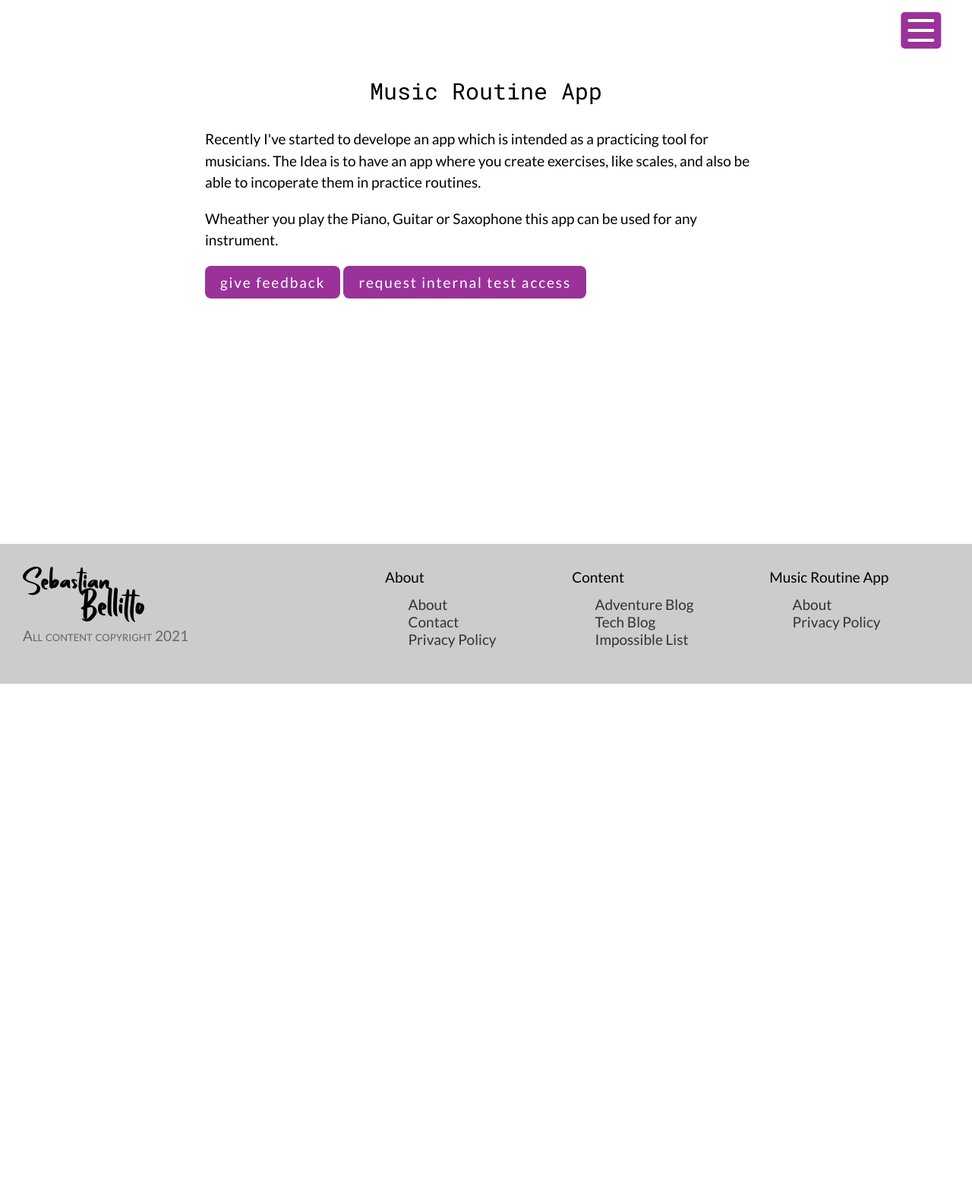
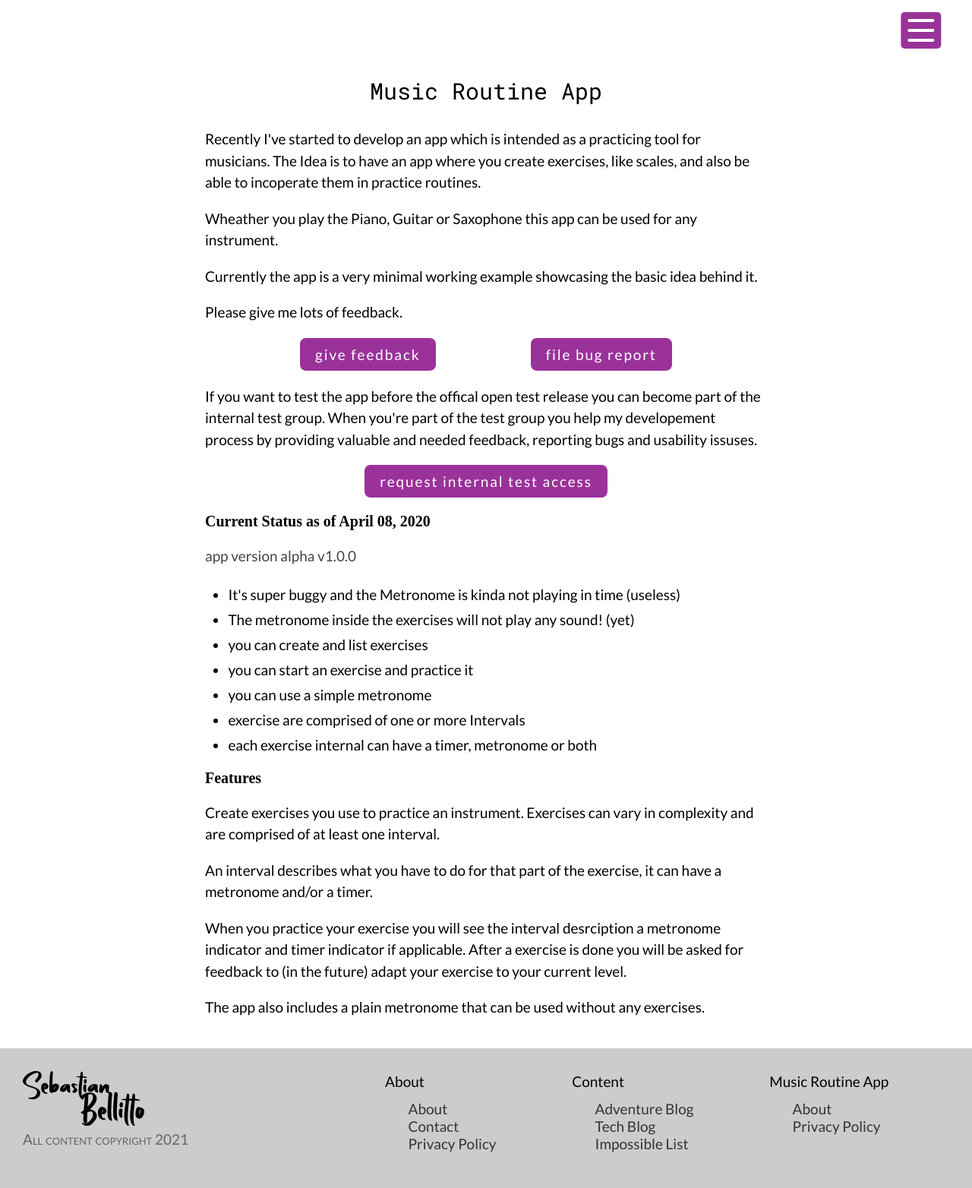
Before and after one commit to SebastianSlash/SebastianSlash.github.io, a Jekyll site: the page built from music-routine-app/about.html, in a window 1280 px wide. Shown: the whole page at 76% size. Built offline with Jekyll 4.4.1, drawn with Linux system fonts in a browser that asks for light colours; some web fonts are replaced; before the commit the page ends 900 px from its top, so only the background shows below that.

Commit message:
finalizes app section

```diff
--- a/_data/navigation.yml
+++ b/_data/navigation.yml
@@ -6,6 +6,8 @@
   link: /blogtype/adventure
 - name: Tech Blog
   link: /blogtype/tech
+- name: Music Routine App
+  link: /music-routine-app/about
 # - name: Podcast
 #   link: /pages/podcast
 - name: Impossible List
--- a/_sass/musicapp.sass
+++ b/_sass/musicapp.sass
@@ -12,15 +12,29 @@
   p
     text-align: left
 
-
+.button-wrapper
+  display: flex
+  justify-content: center
 .cta-button
   display: inline-block
   cursor: pointer
-  justify-content: center
+  max-width: max-content
   background-color: $accent_col_rgb
+  // box-shadow: 0px 0px 5px 3px #ccc
   border-radius: 8px
   padding: 10px 20px
+  margin-bottom: 20px
   font: $p_base
   font-weight: 400
   letter-spacing: 0.1em
   color: white
+
+.release-notes
+  list-style: disc
+  li
+    padding: 5px 0
+
+.form-provider
+  display: flex
+  // flex-direction: column
+  justify-content: space-evenly
--- a/music-routine-app/about.html
+++ b/music-routine-app/about.html
@@ -2,24 +2,74 @@
 layout: default
 title: Music Routine
 class: music-routine
+last-update: 2020-04-08
+app-version: alpha v1.0.0
 ---
 <div class="wrapper musicapp">
   <div class="sidebar left"></div>
   <div class="musicapp content">
     <h1>Music Routine App</h1>
     <p>
-      Recently I've started to develope an app which is intended as a practicing tool for musicians.
+      Recently I've started to develop an app which is intended as a practicing tool for musicians.
       The Idea is to have an app where you create exercises, like scales, and also be able to incoperate them in practice routines.
     </p>
     <p>Wheather you play the Piano, Guitar or Saxophone this app can be used for any instrument.</p>
 
-    <div class="cta-button" onclick="location.href = '';">
-      <span>give feedback</span>
+    <p>
+      Currently the app is a very minimal working example showcasing the basic idea behind it.
+    </p>
+    <p>
+      Please give me lots of feedback.
+    </p>
+    <div class="form-provider">
+      <div class="cta-button feedback" onclick="window.open('https://docs.google.com/forms/d/e/1FAIpQLSeI5XzLX6tXOL1uLaAMY43DdZc7wmj8QIL1EtVyTP8gGvkmTg/viewform?usp=sf_link');">
+        <span>give feedback</span>
+      </div>
+      <div class="cta-button bug-report" onclick="window.open('https://docs.google.com/forms/d/e/1FAIpQLSeL2aTFyObLZKAgQMQqpPgWDvZ_a8Wpb_ZbLZE1h9OFuSbdSQ/viewform?usp=sf_link');">
+        <span>file bug report</span>
+      </div>
     </div>
 
-    <div class="cta-button" onclick="location.href = '';">
-      <span>request internal test access</span>
+
+
+
+    <p>
+      If you want to test the app before the offical open test release you can become part of the internal test group.
+      When you're part of the test group you help my developement process by providing valuable and needed feedback, reporting bugs and usability issuses.
+    </p>
+
+    <div class="button-wrapper">
+      <div class="cta-button test-access" onclick="window.open('https://docs.google.com/forms/d/e/1FAIpQLScRZXH1-FbYpfZmteY9vNa0M1FPL_2jO7C8XY3shoWA5eHiJA/viewform?usp=sf_link');">
+        <span>request internal test access</span>
+      </div>
     </div>
+
+    <h2>Current Status as of {{ page.last-update | date: "%B %d, %Y" }}</h2>
+    <p class="post-meta">app version {{ page.app-version}}</p>
+    <ul class="release-notes">
+      <li>It's super buggy and the Metronome is kinda not playing in time (useless)</li>
+      <li>The metronome inside the exercises will not play any sound! (yet)</li>
+      <li>you can create and list exercises</li>
+      <li>you can start an exercise and practice it</li>
+      <li>you can use a simple metronome</li>
+      <li>exercise are comprised of one or more Intervals</li>
+      <li>each exercise internal can have a timer, metronome or both</li>
+    </ul>
+    <h2>Features</h2>
+    <p>
+      Create exercises you use to practice an instrument.
+      Exercises can vary in complexity and are comprised of at least one interval.
+    </p>
+    <p>
+      An interval describes what you have to do for that part of the exercise, it can have a metronome and/or a timer.
+    </p>
+    <p>
+      When you practice your exercise you will see the interval desrciption a metronome indicator and timer indicator if applicable.
+      After a exercise is done you will be asked for feedback to (in the future) adapt your exercise to your current level.
+    </p>
+    <p>
+      The app also includes a plain metronome that can be used without any exercises.
+    </p>
 
     <!-- <ul class="social">
       <li><a href="https://www.linkedin.com/in/sebastian-bellitto-08227312a/" class="social-icon" target="blank"> <i class="fab fa-linkedin fa-2x"></i></a></li>
```
